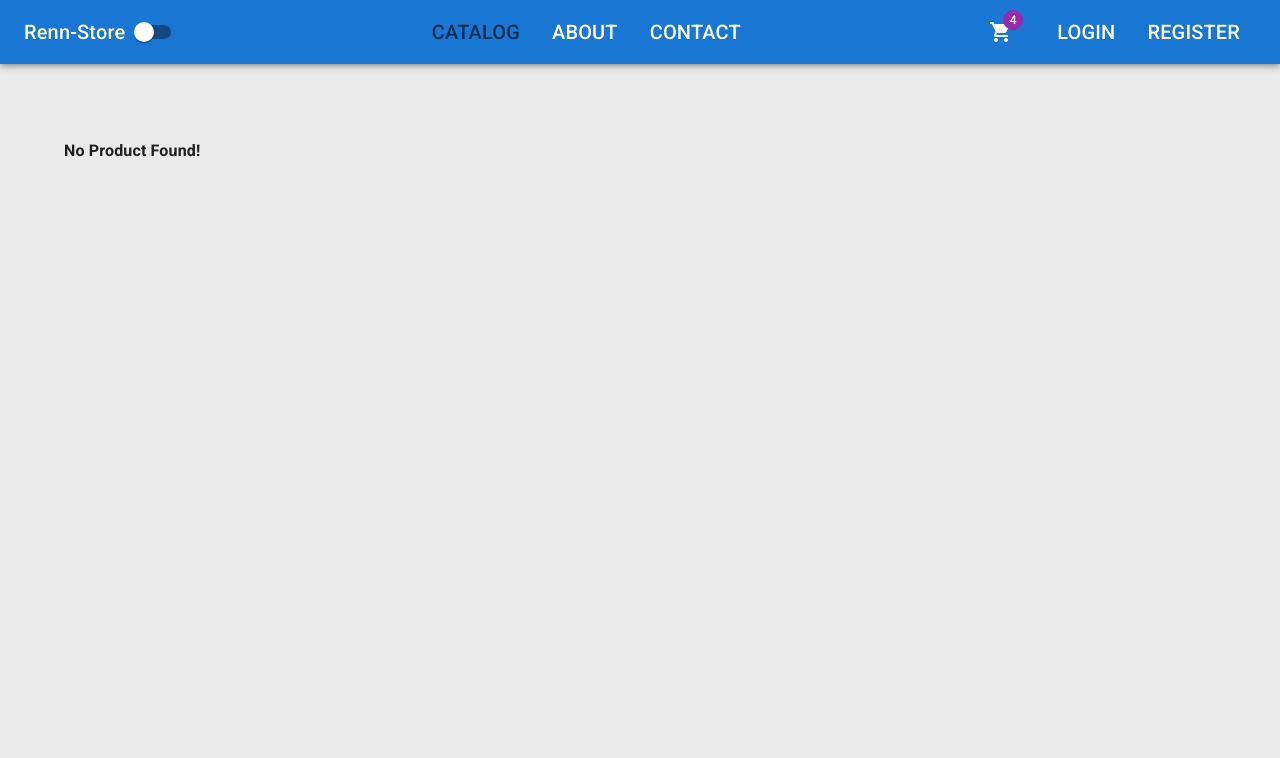
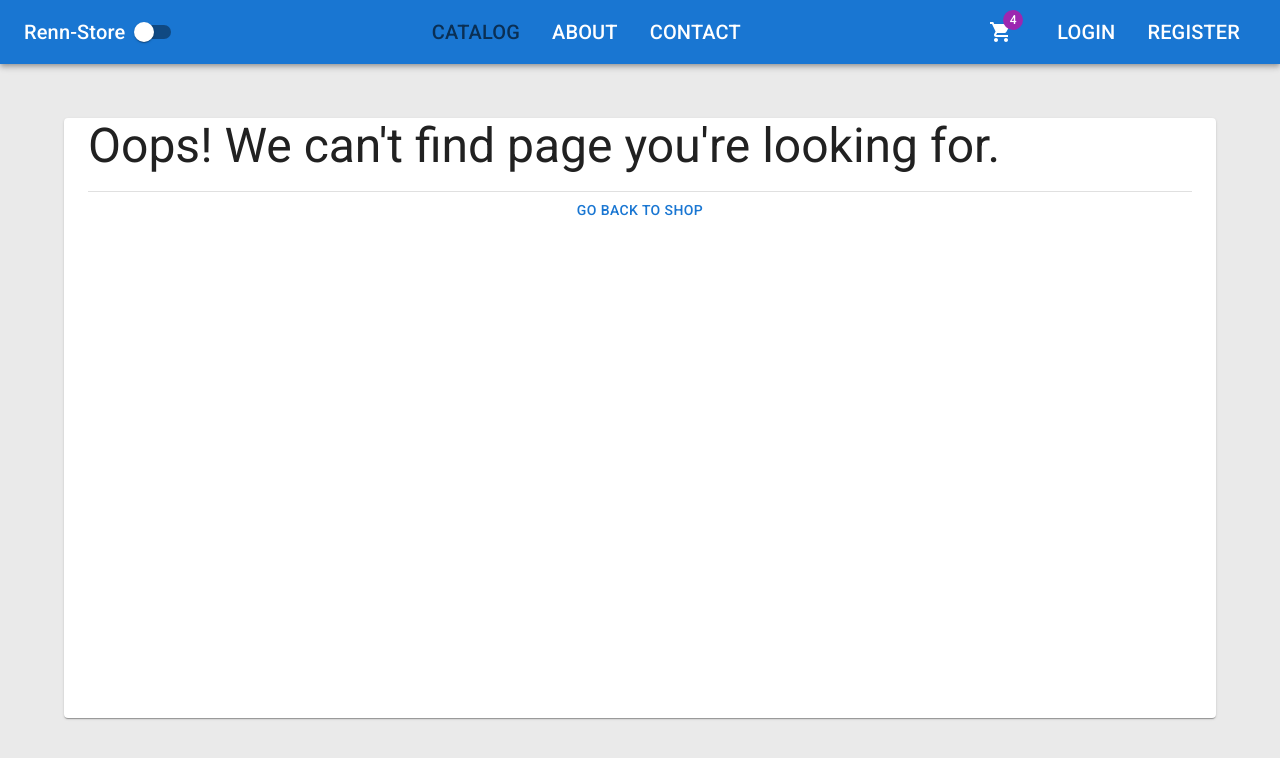
Before and after one commit to rennjay/RennStore, a React (Vite) app in the folder client/: page /catalog/1 in a window 1280 px wide. Shown: the top 758 px of the page. Built offline with nearby package versions, Linux system fonts and the light colour scheme; no server answers.

Commit message:
Add not-found page

```diff
--- /dev/null
+++ b/client/src/app/errors/NotFoundError.tsx
@@ -0,0 +1,16 @@
+import { Button, Container, Divider, Paper, Typography } from "@mui/material";
+import { Link } from "react-router-dom";
+
+export default function NotFoundError() {
+  return (
+    <Container component={Paper} sx={{ height: 600 }}>
+      <Typography variant="h3" gutterBottom>
+        Oops! We can't find page you're looking for.
+      </Typography>
+      <Divider />
+      <Button fullWidth component={Link} to="/catalog">
+        Go back to shop
+      </Button>
+    </Container>
+  );
+}
--- a/client/src/app/router/router.tsx
+++ b/client/src/app/router/router.tsx
@@ -1,4 +1,4 @@
-import { createBrowserRouter } from "react-router-dom";
+import { Navigate, createBrowserRouter } from "react-router-dom";
 import App from "../layout/App";
 import HomePage from "../../features/home/HomePage";
 import Catalog from "../../features/catalog/Catalog";
@@ -6,6 +6,7 @@ import ContactPage from "../../features/contact/ContactPage";
 import AboutPage from "../../features/about/AboutPage";
 import ProductDetailsPage from "../../features/catalog/ProductDetails";
 import ServerError from "../errors/ServerError";
+import NotFoundError from "../errors/NotFoundError";
 
 export const router = createBrowserRouter([
   {
@@ -18,6 +19,8 @@ export const router = createBrowserRouter([
       { path: "catalog", element: <Catalog /> },
       { path: "catalog/:id", element: <ProductDetailsPage /> },
       { path: "server-error", element: <ServerError /> },
+      { path: "not-found", element: <NotFoundError /> },
+      { path: "*", element: <Navigate to="/not-found" /> },
     ],
   },
 ]);
--- a/client/src/features/catalog/ProductDetails.tsx
+++ b/client/src/features/catalog/ProductDetails.tsx
@@ -12,6 +12,7 @@ import axios from "axios";
 import { useEffect, useState } from "react";
 import { useParams } from "react-router";
 import Product from "../../app/models/Product";
+import NotFoundError from "../../app/errors/NotFoundError";
 
 export default function ProductDetailsPage() {
   const { id } = useParams<{ id: string }>();
@@ -28,7 +29,7 @@ export default function ProductDetailsPage() {
 
   if (isLoading) return <h4>Loading...</h4>;
 
-  if (!product) return <h4>No Product Found!</h4>;
+  if (!product) return <NotFoundError />;
 
   return (
     <Grid container spacing={6}>
```
